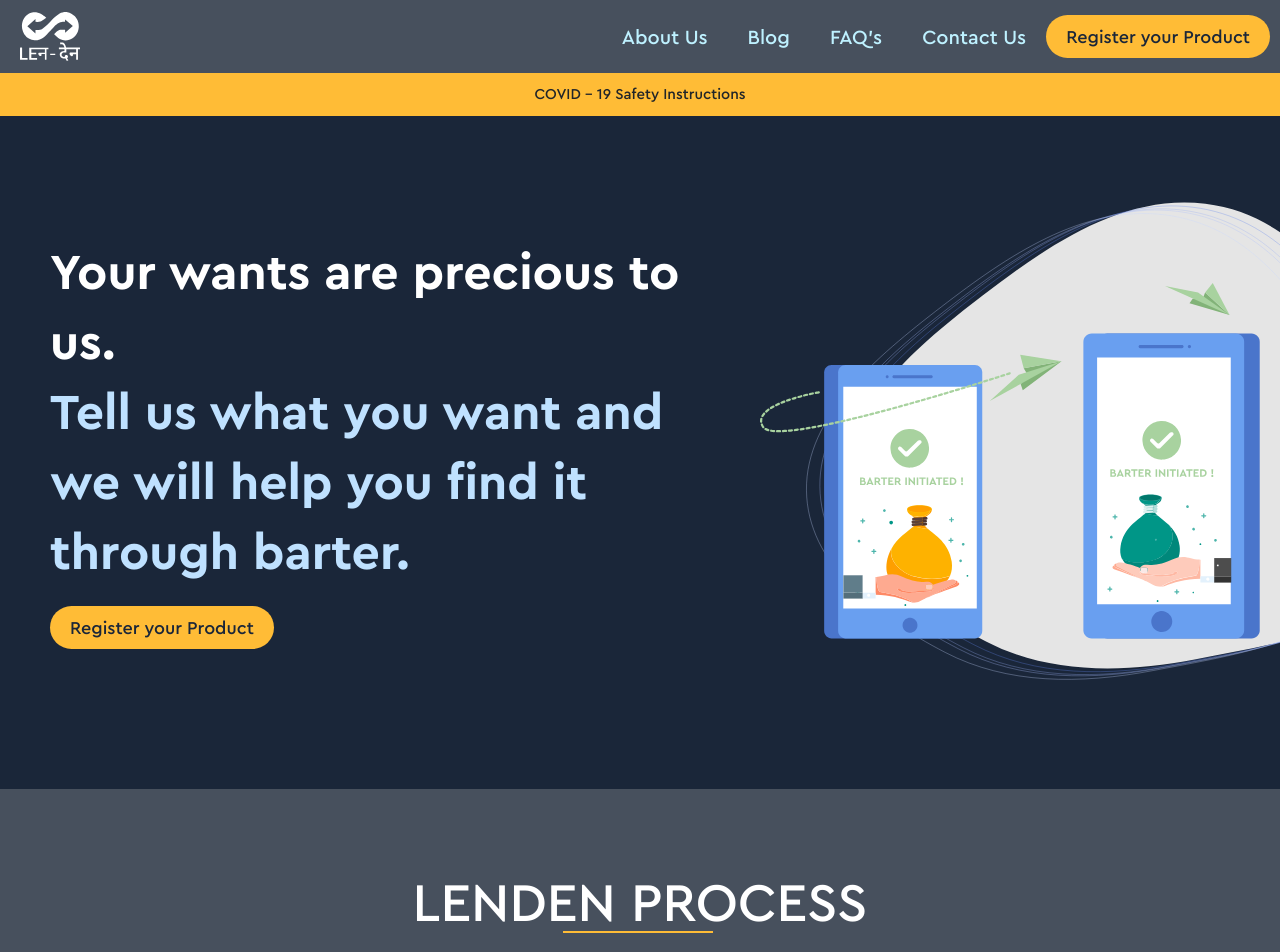
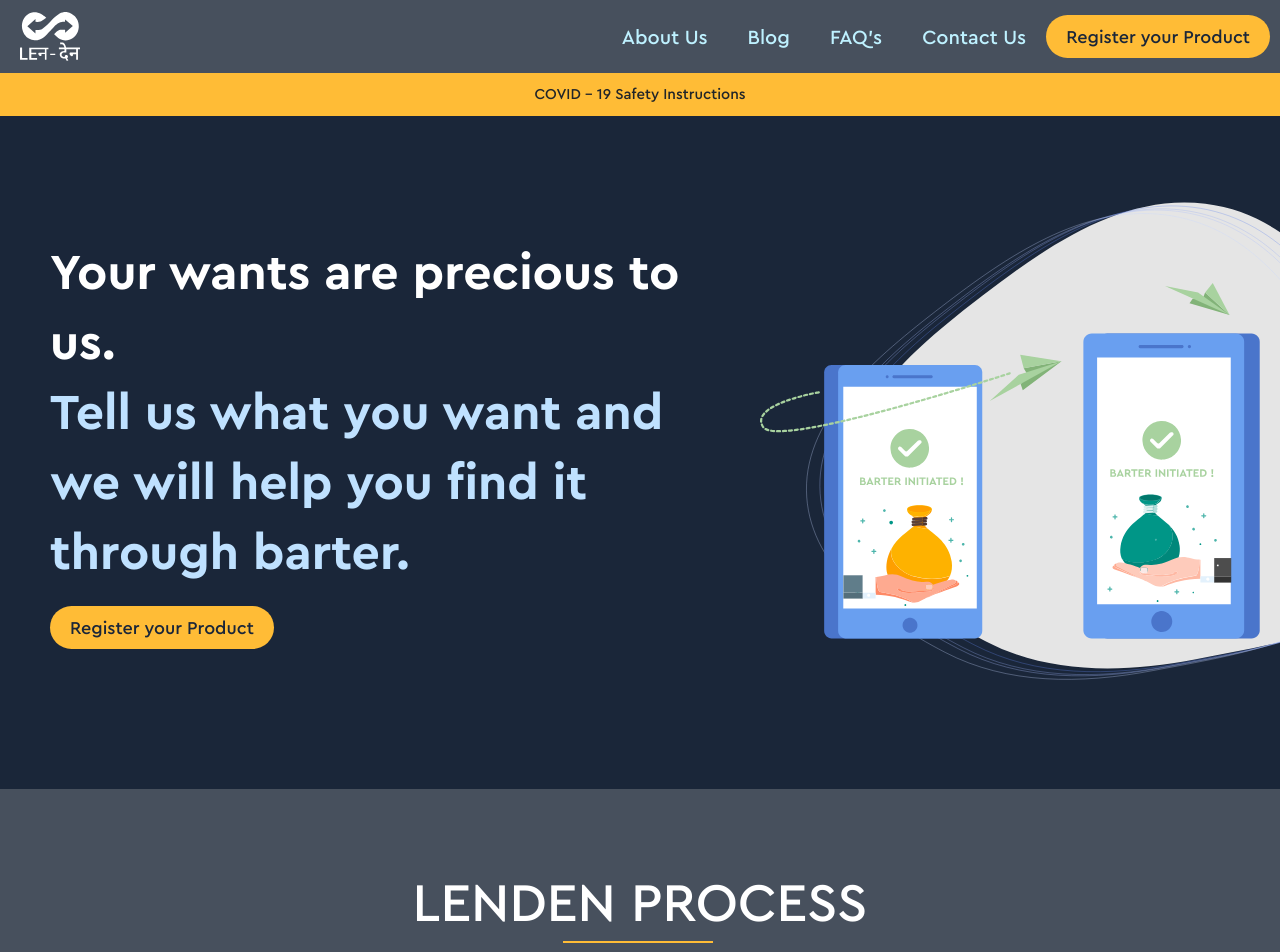
Before and after one commit to TheDemon12/lenden-coming-soon-v2, a React (Create React App) app: page / in a window 1280 px wide. Shown: the top 952 px of the page. Built offline with nearby package versions, Linux system fonts and the light colour scheme.

Commit message:
common: heading: move heading underline 1rem down
Signed-off-by: kartik <kartikbhalla12@gmail.com>

```diff
--- a/src/scss/common/_heading.scss
+++ b/src/scss/common/_heading.scss
@@ -8,7 +8,7 @@
 	&:after {
 		content: '';
 		position: absolute;
-		bottom: 0;
+		bottom: -1rem;
 		left: 33%;
 		height: 0;
 		width: 33%;
```
